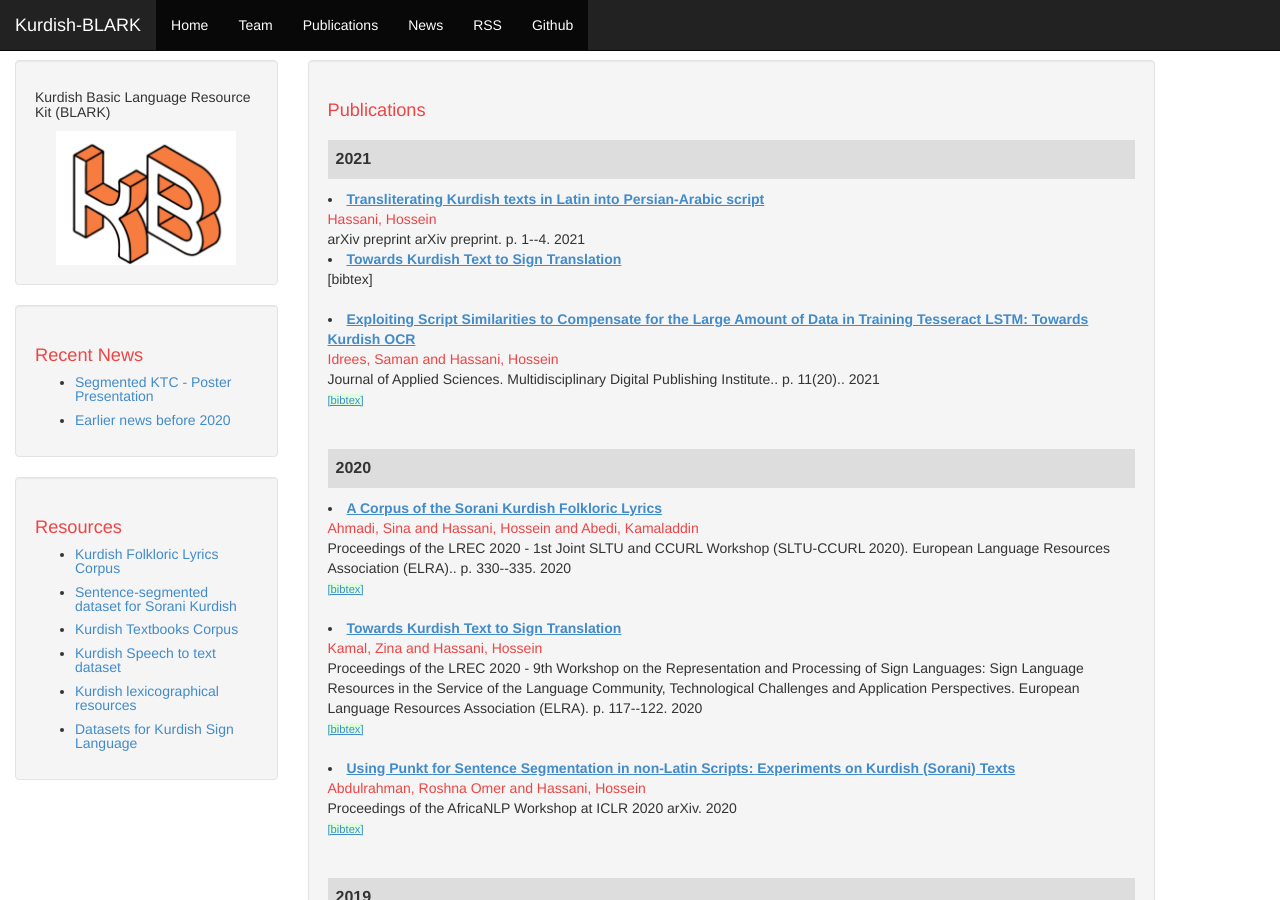
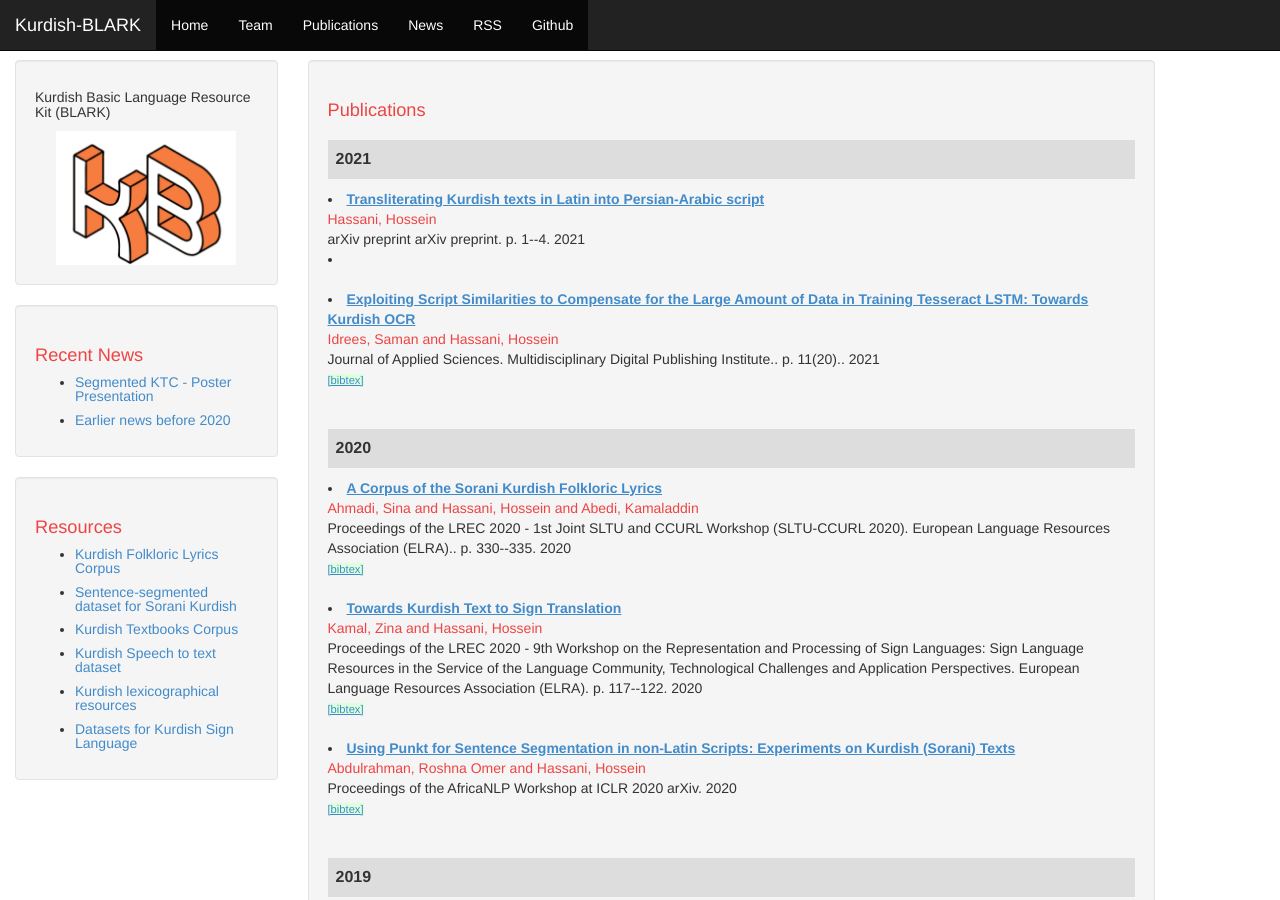
Before and after one commit to KurdishBLARK/KurdishBLARK.github.io, a Jekyll site: the page built from publications.html, in a window 1280 px wide and 900 px high. Built offline with Jekyll 4.4.1, drawn with Linux system fonts in a browser that asks for light colours.

Commit message:
Update publications.html

```diff
--- a/publications.html
+++ b/publications.html
@@ -28,12 +28,9 @@ layout: default
 		    <span class="year">2021</span></span>
 		<br>
 		  </li>
-		<div id="bibtex_display">
+
 		<li>
-		    <a class="url"><span class="title">Towards Kurdish Text to Sign Translation</span></a><br>
-			    [bibtex]
-		    </a>
-		    <br><br>
+		    <br></br>
 		  </li>
 
 
```
